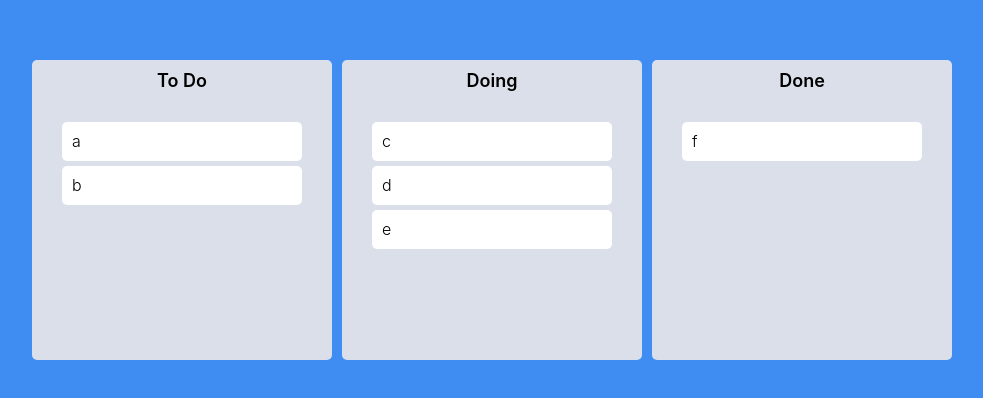
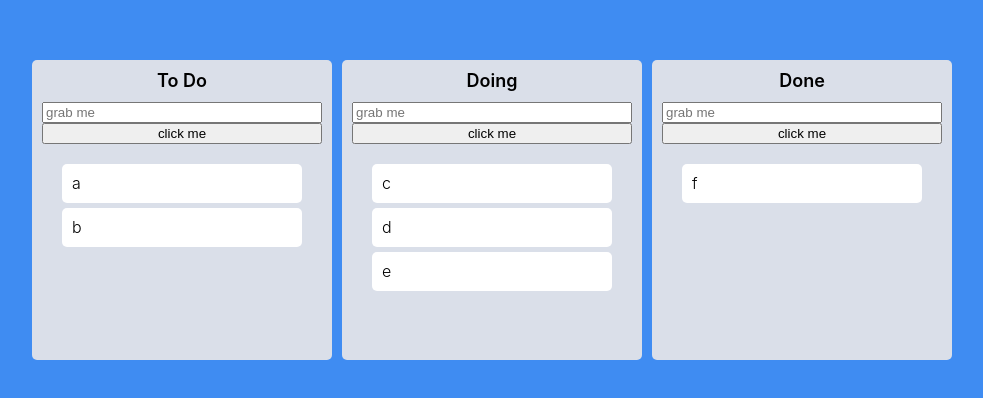
Before and after one commit to HamInKyou/nomadReact, a React (Create React App) app in the folder kanbanboardapp/: page / in a window 1280 px wide. Shown: the part 190-588 px from the top of the page, without its empty margins (148-1131 px from the left). Built offline with nearby package versions, Linux system fonts and the light colour scheme; a web font is replaced by a local one.

Commit message:
[kanbanboardapp]#8.13 ref에 대해서

```diff
--- a/kanbanboardapp/src/Components/Board.tsx
+++ b/kanbanboardapp/src/Components/Board.tsx
@@ -1,6 +1,7 @@
 import { Droppable } from "react-beautiful-dnd";
 import styled from "styled-components";
 import DraggableCard from "./DraggableCard";
+import { useRef } from "react";
 
 const Wrapper = styled.div`
   width: 300px;
@@ -42,9 +43,19 @@ interface IBoardProps {
 }
 
 function Board({ toDos, boardId }: IBoardProps) {
+  //ref : 자바스크립트로부터 html 요소를 지정하고, 가져올 수 있는 방법
+  const inputRef = useRef<HTMLInputElement>(null);
+  const onClick = () => {
+    inputRef.current?.focus();
+    setTimeout(() => {
+      inputRef.current?.blur();
+    }, 5000);
+  };
   return (
     <Wrapper>
       <Title>{boardId}</Title>
+      <input ref={inputRef} placeholder="grab me" />
+      <button onClick={onClick}>click me</button>
       <Droppable droppableId={boardId}>
         {(magic, snapshot) => (
           //snapshot.isDraggingOver  : 유저가 어떤 요소 드래그해서 해당 보드 집입했을시 활성화
```
